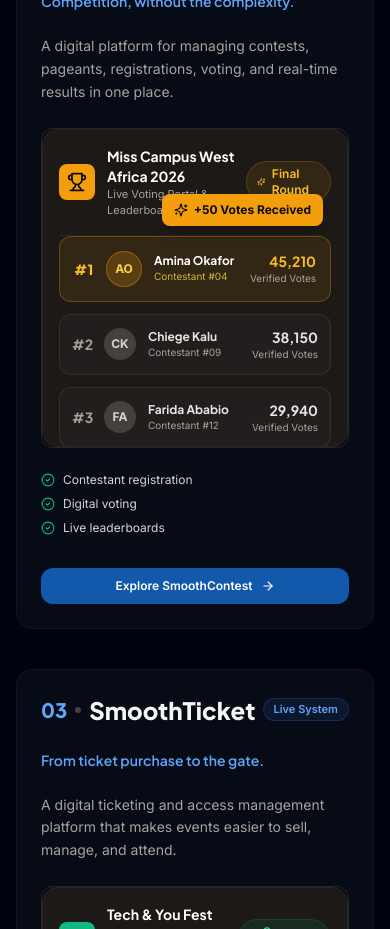
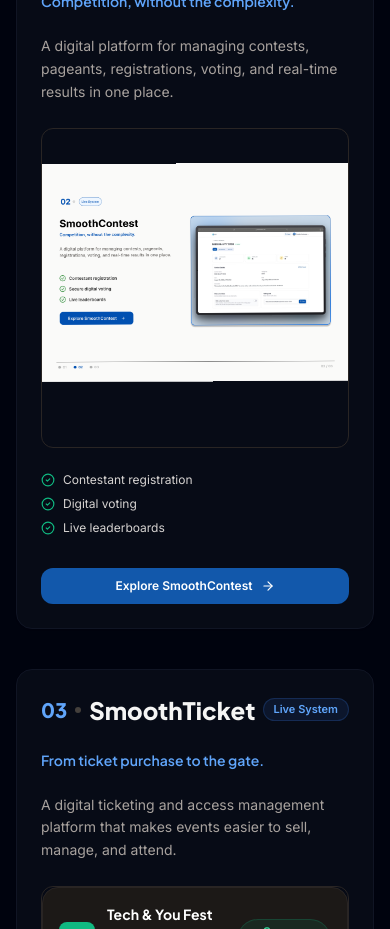
Before and after one commit to BAMSSA-DEVS/smooth.africa, a Next.js app: page / in a window 390 px wide. Shown: the part 3900-4829 px from the top of the page. Built offline with nearby package versions, Linux system fonts and the light colour scheme.

Commit message:
feat: replace SmoothContest CSS visual with uploaded mockup image

```diff
--- a/components/ProductsSection.tsx
+++ b/components/ProductsSection.tsx
@@ -139,95 +139,44 @@
   );
 };
 
-const SmoothContestVisual: React.FC = () => (
-  <div className="w-full h-full p-4 sm:p-6 flex flex-col justify-between bg-stone-900 text-stone-100 rounded-2xl border border-stone-800 shadow-2xl relative overflow-hidden">
-    {/* Top Header */}
-    <div className="flex items-center justify-between pb-4 border-b border-stone-800">
-      <div className="flex items-center gap-3">
-        <div className="p-2 rounded-lg bg-amber-500 text-stone-950">
-          <Trophy className="w-5 h-5" />
-        </div>
-        <div>
-          <h4 className="font-heading text-sm font-bold text-white">Miss Campus West Africa 2026</h4>
-          <p className="text-[11px] text-stone-400">Live Voting Portal & Leaderboard</p>
-        </div>
-      </div>
-      <span className="inline-flex items-center gap-1.5 px-2.5 py-1 rounded-full text-xs font-semibold bg-amber-500/10 text-amber-400 border border-amber-500/20">
-        <Sparkles className="w-3 h-3 text-amber-400" />
-        Final Round
-      </span>
+const SmoothContestVisual: React.FC = () => {
+  const prefersReducedMotion = useReducedMotion();
+  const { scrollYProgress } = useScroll();
+  const parallaxY = useTransform(scrollYProgress, [0, 1], [15, -15]);
+
+  return (
+    <div className="w-full h-full flex items-center justify-center relative overflow-hidden group perspective-[1000px]">
+      <motion.div
+        style={{ y: prefersReducedMotion ? 0 : parallaxY }}
+        className="w-full flex items-center justify-center relative z-10"
+      >
+        <motion.div
+          className="relative w-full max-w-3xl transition-transform duration-700 ease-out lg:group-hover:scale-[1.015]"
+          animate={prefersReducedMotion ? {} : {
+            y: [0, -6, 0],
+            rotate: [-0.3, 0.3, -0.3],
+          }}
+          transition={{
+            duration: 6,
+            repeat: Infinity,
+            ease: "easeInOut"
+          }}
+        >
+          <Image
+            src="/images/products/smoothcontest-final-mockup.png"
+            alt="SmoothContest digital contest management platform"
+            width={1600}
+            height={1200}
+            className="w-full h-auto object-contain"
+            sizes="(max-width: 768px) 100vw, 60vw"
+            quality={100}
+            priority
+          />
+        </motion.div>
+      </motion.div>
     </div>
-
-    {/* Leaderboard Cards */}
-    <div className="space-y-3 my-auto">
-      <div className="p-3.5 rounded-xl bg-amber-500/10 border border-amber-500/30 flex items-center justify-between">
-        <div className="flex items-center gap-3">
-          <span className="font-heading text-sm font-extrabold text-amber-400 w-5">#1</span>
-          <div className="w-9 h-9 rounded-full bg-amber-500/20 border border-amber-500/40 flex items-center justify-center font-bold text-amber-300 text-xs">
-            AO
-          </div>
-          <div>
-            <p className="font-heading text-xs font-bold text-white">Amina Okafor</p>
-            <p className="text-[10px] text-amber-300/80">Contestant #04</p>
-          </div>
-        </div>
-        <div className="text-right">
-          <p className="font-heading text-sm font-bold text-amber-400">45,210</p>
-          <p className="text-[10px] text-stone-400">Verified Votes</p>
-        </div>
-      </div>
-
-      <div className="p-3 rounded-xl bg-stone-800/50 border border-stone-700/50 flex items-center justify-between">
-        <div className="flex items-center gap-3">
-          <span className="font-heading text-sm font-bold text-stone-400 w-5">#2</span>
-          <div className="w-8 h-8 rounded-full bg-stone-700 flex items-center justify-center font-bold text-stone-300 text-xs">
-            CK
-          </div>
-          <div>
-            <p className="font-heading text-xs font-bold text-stone-200">Chiege Kalu</p>
-            <p className="text-[10px] text-stone-400">Contestant #09</p>
-          </div>
-        </div>
-        <div className="text-right">
-          <p className="font-heading text-sm font-bold text-stone-200">38,150</p>
-          <p className="text-[10px] text-stone-400">Verified Votes</p>
-        </div>
-      </div>
-
-      <div className="p-3 rounded-xl bg-stone-800/50 border border-stone-700/50 flex items-center justify-between">
-        <div className="flex items-center gap-3">
-          <span className="font-heading text-sm font-bold text-stone-400 w-5">#3</span>
-          <div className="w-8 h-8 rounded-full bg-stone-700 flex items-center justify-center font-bold text-stone-300 text-xs">
-            FA
-          </div>
-          <div>
-            <p className="font-heading text-xs font-bold text-stone-200">Farida Ababio</p>
-            <p className="text-[10px] text-stone-400">Contestant #12</p>
-          </div>
-        </div>
-        <div className="text-right">
-          <p className="font-heading text-sm font-bold text-stone-200">29,940</p>
-          <p className="text-[10px] text-stone-400">Verified Votes</p>
-        </div>
-      </div>
-    </div>
-
-    {/* Live Vote Activity Feed */}
-    <div className="pt-3 border-t border-stone-800 flex items-center justify-between text-[11px] text-stone-400">
-      <span className="flex items-center gap-1.5 text-amber-400">
-        <Activity className="w-3.5 h-3.5" />
-        Live Vote Stream Active
-      </span>
-      <span>Instant Settlement</span>
-    </div>
-
-    {/* Floating Badge */}
-    <div className="absolute top-16 right-6 px-3 py-2 rounded-lg bg-amber-500 text-stone-950 text-xs font-bold shadow-lg flex items-center gap-1.5">
-      <Sparkles className="w-3.5 h-3.5" />
-      <span>+50 Votes Received</span>
-    </div>
-  </div>
-);
+  );
+};
 
 const SmoothTicketVisual: React.FC = () => (
   <div className="w-full h-full p-4 sm:p-6 flex flex-col justify-between bg-stone-900 text-stone-100 rounded-2xl border border-stone-800 shadow-2xl relative overflow-hidden">
@@ -442,7 +391,7 @@
 
                   {/* RIGHT COLUMN: Product Interface Visual (55-60% width -> 7 cols) */}
                   <div className="col-span-7 h-full min-h-[440px] max-h-[600px] w-full p-2">
-                    {activeProduct.visualType === 'smoothballot' ? (
+                    {(activeProduct.visualType === 'smoothballot' || activeProduct.visualType === 'smoothcontest') ? (
                       <div className="w-full h-full">
                         {RENDER_VISUAL(activeProduct.visualType)}
                       </div>
```
Also changed, not shown: public/images/products/smoothcontest-final-mockup.png (added).
